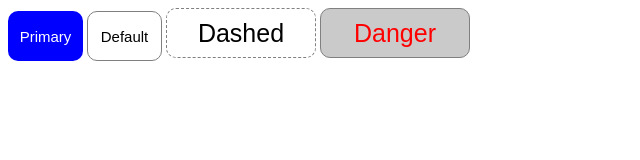
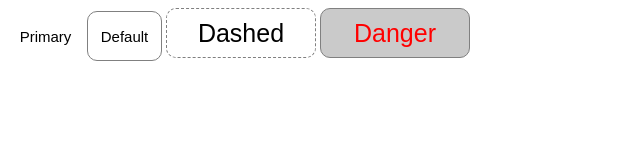
Before and after one commit to DOKVADZETAKO/html-and-css-practice, a plain HTML site: page 7-Inheritance/index.html in a window 1280 px wide. Shown: the whole page, without its empty margins (0-640 px from the left). Drawn offline with Linux system fonts and the light colour scheme.

Commit message:
feat(7-Inheritance): Finish Practice-3

```diff
--- a/7-Inheritance/index.html
+++ b/7-Inheritance/index.html
@@ -8,7 +8,7 @@
     <link rel="stylesheet" href="style.css">
 </head>
 <body>
-   <button class="primary small btn">Primary</button>
+   <button class="primary small btn ghost">Primary</button>
    <button class="default small btn">Default</button>
    <button class="dashed large btn">Dashed</button>
    <button class="danger large btn">Danger</button>
--- a/7-Inheritance/style.css
+++ b/7-Inheritance/style.css
@@ -36,3 +36,9 @@
     width: 150px;
     font-size: 25px;
 }
+
+.ghost{
+    color: black !important;
+    background-color: transparent !important;
+
+}
```
